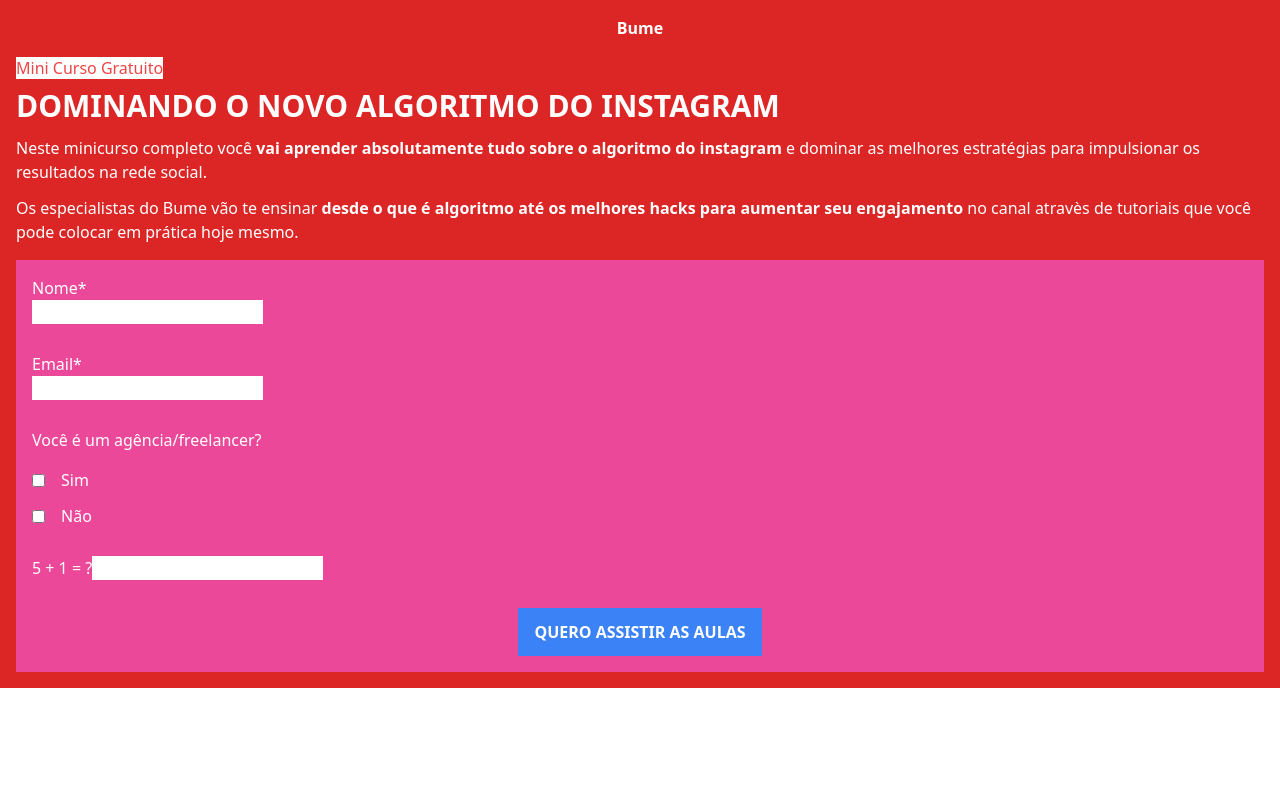
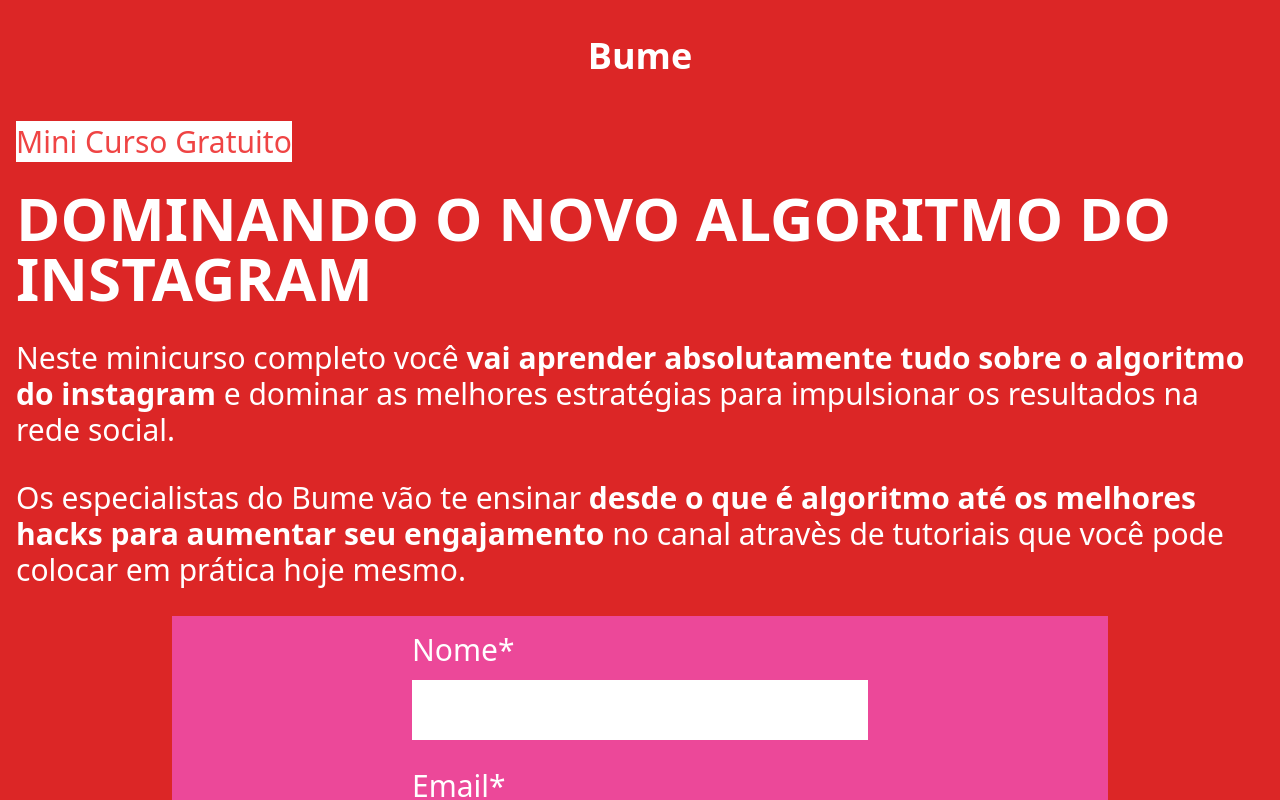
Before and after one commit to Gabriel-Marcelo/angular-e-tailwind, an Angular app: page / in a window 1280 px wide. Shown: the top 800 px of the page. Built offline with nearby package versions, Linux system fonts and the light colour scheme.

Commit message:
landing page no ipad

```diff
--- a/src/app/app.component.html
+++ b/src/app/app.component.html
@@ -1,9 +1,9 @@
-<div class="container bg-red-600 p-4 flex flex-col space-y-4">
-  <h1 class="text-white font-bold self-center"><span>Bume</span></h1>
-  <div class="">
+<div class="container bg-red-600 p-4 flex flex-col space-y-4 md:text-3xl md:space-y-7">
+  <h1 class="text-white font-bold self-center md:p-5 md:text-4xl"><span>Bume</span></h1>
+  <div class="md:space-y-7">
     <span class="bg-white text-red-500">Mini Curso Gratuito</span>
-    <div class="flex flex-col space-y-3 mt-2">
-      <p class="text-white font-black text-3xl">DOMINANDO O NOVO ALGORITMO DO INSTAGRAM</p>
+    <div class="flex flex-col space-y-3 mt-2 md:space-y-8">
+      <p class="text-white font-black text-3xl md:text-6xl">DOMINANDO O NOVO ALGORITMO DO INSTAGRAM</p>
       <p class="text-white font-light">
         Neste minicurso completo você <span class="font-black">vai aprender absolutamente tudo sobre o algoritmo do instagram</span> e dominar as
         melhores estratégias para impulsionar os resultados na rede social.
@@ -13,33 +13,33 @@
       </p>
     </div>
   </div>
-  <div class="bg-pink-500 p-4 text-white flex flex-col space-y-7">
-      <div>
+  <div class="bg-pink-500 p-4 text-white flex flex-col space-y-7 md:items-center md:w-3/4 md:self-center">
+      <div class="md:space-y-3">
         <label for="fname">Nome*</label><br>
-        <input type="text" id="fname" name="fname"><br>
+        <input class="md:p-3" type="text" id="fname" name="fname"><br>
       </div>
-      <div>
+      <div class="md:space-y-3">
         <label for="lname">Email*</label><br>
-        <input type="email" id="lname" name="lname">
+        <input class="md:p-3" type="email" id="lname" name="lname">
       </div>
       <div class="space-y-4">
         <span>Você é um agência/freelancer?</span>
         <div class="flex flex-col space-y-3">
-          <div class="flex flex-row items-center">
-            <input type="checkbox" id="vehicle1" name="vehicle1" value="Bike">
+          <div class="">
+            <input class="md:p-3" type="checkbox" id="vehicle1" name="vehicle1" value="Bike">
             <label class="ml-4" for="vehicle1">Sim</label>
           </div>
-          <div class="flex flex-row items-center">
-            <input type="checkbox" id="vehicle2" name="vehicle2" value="Bike">
+          <div class="">
+            <input class="" type="checkbox" id="vehicle2" name="vehicle2" value="Bike">
             <label class="ml-4" for="vehicle2">Não</label>
           </div>
         </div>
       </div>
-      <div class="">
-        <span>5 + 1 = ?</span>
-        <input type="text">
+      <div class="space-y-3">
+        <span>5 + 1 = ?</span><br>
+        <input class="md:p-3" type="text">
       </div>
-      <input class="object-bottom self-center py-3 px-4 bg-blue-500 font-bold" type="submit" value="QUERO ASSISTIR AS AULAS">
+      <input class="object-bottom self-center py-3 px-4 bg-blue-500 font-bold md:p-8" type="submit" value="QUERO ASSISTIR AS AULAS">
   </div>
 </div>
 <router-outlet></router-outlet>
```
